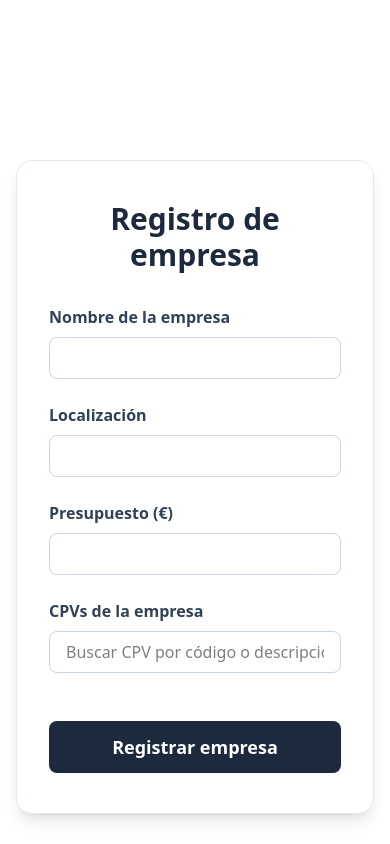
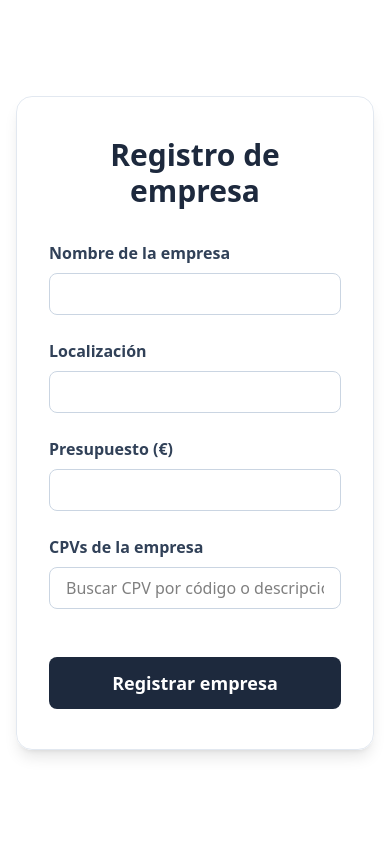
Before and after one commit to jomaroru7/tender-search-engine-front, a React (Vite) app: page /register in a window 390 px wide. Built offline with nearby package versions, Linux system fonts and the light colour scheme.

Commit message:
Css fixed

```diff
--- a/src/layouts/Layout.tsx
+++ b/src/layouts/Layout.tsx
@@ -14,10 +14,10 @@ const Layout = ({ children }: LayoutProps) => {
     return (
         <>
             {!hideHeader && <Header />}
-            <main className="container mx-auto px-4 lg:px-8 w-full pt-24 max-w-7xl">
+            <main className="container mx-auto px-4 lg:px-8 lg:pt-24 w-full pt-8 max-w-7xl">
                 {children || <Outlet />}
             </main>
-            <ToastContainer position="top-center" autoClose={3000} />
+            <ToastContainer position="bottom-right" autoClose={3000} />
         </>
     );
 };
```
